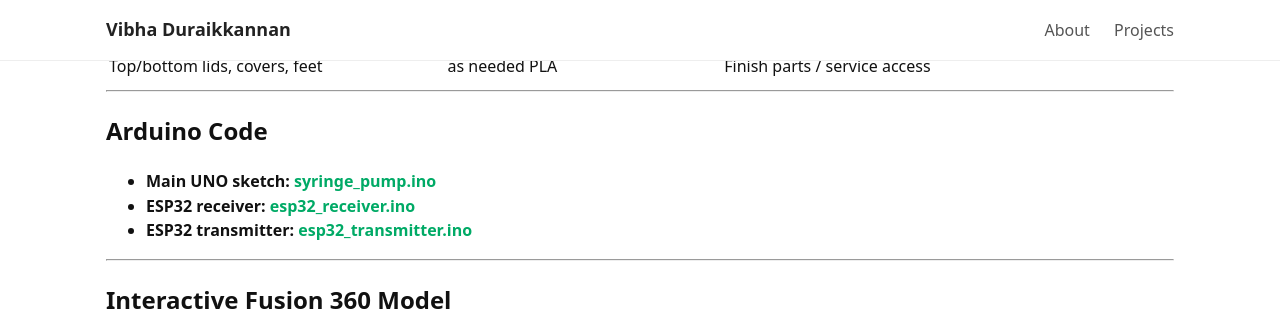
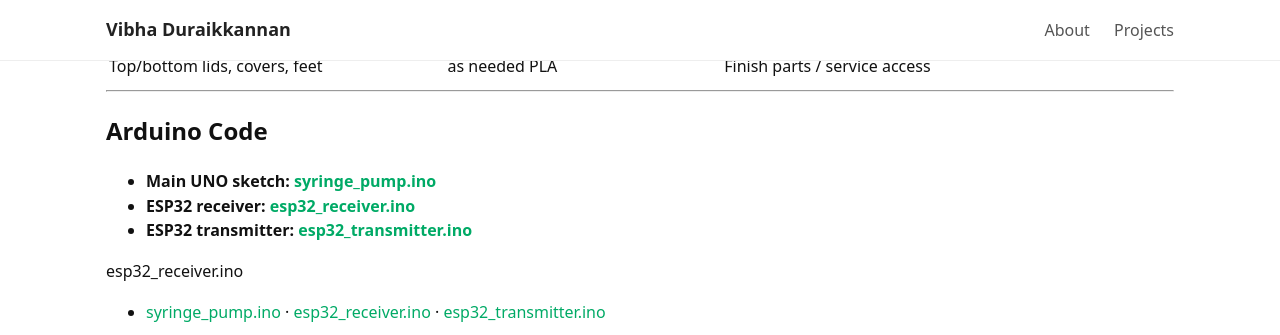
Before and after one commit to vibs-27/vibhadurai.github.io, a Jekyll site: the page built from _projects/2025-01-syringe-pump.md, in a window 1280 px wide and 900 px high, scrolled down 3104 px, cut to the strip 0-335 px from the top of the window. Built offline with Jekyll 4.4.1, drawn with Linux system fonts in a browser that asks for light colours.

Commit message:
Update 2025-01-syringe-pump.md

```diff
--- a/_projects/2025-01-syringe-pump.md
+++ b/_projects/2025-01-syringe-pump.md
@@ -72,9 +72,15 @@
 
 ## Arduino Code
 
-- **Main UNO sketch:** **[syringe_pump.ino]({{ '/code/syringe_pump/syringe_pump.ino' | relative_url }})**
-- **ESP32 receiver:** **[esp32_receiver.ino]({{ '/code/syringe_pump/esp32_receiver.ino' | relative_url }})**
-- **ESP32 transmitter:** **[esp32_transmitter.ino]({{ '/code/syringe_pump/esp32_transmitter.ino' | relative_url }})**
+- **Main UNO sketch:** **[syringe_pump.ino]({{ 'syringe_pump.ino' | relative_url }})**
+- **ESP32 receiver:** **[esp32_receiver.ino]({{ 'esp32_receiver.ino' | relative_url }})**
+- **ESP32 transmitter:** **[esp32_transmitter.ino]({{ 'esp32_receiver.ino' | relative_url }})**
+
+esp32_receiver.ino
+
+-  [syringe_pump.ino]({{ '/code/syringe_pump/syringe_pump.ino' | relative_url }}) ·
+  [esp32_receiver.ino]({{ '/code/syringe_pump/esp32_receiver.ino' | relative_url }}) ·
+  [esp32_transmitter.ino]({{ '/code/syringe_pump/esp32_transmitter.ino' | relative_url }})
 
 ---
 
```
